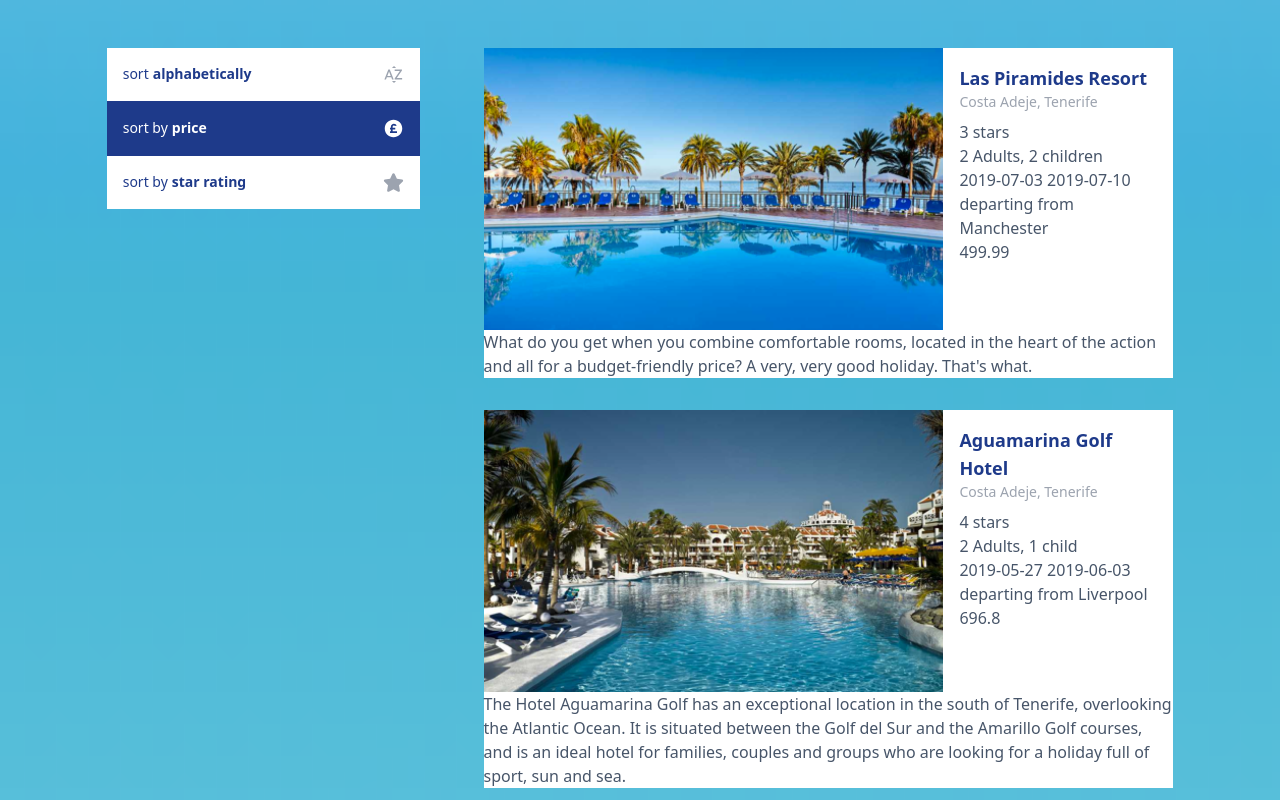
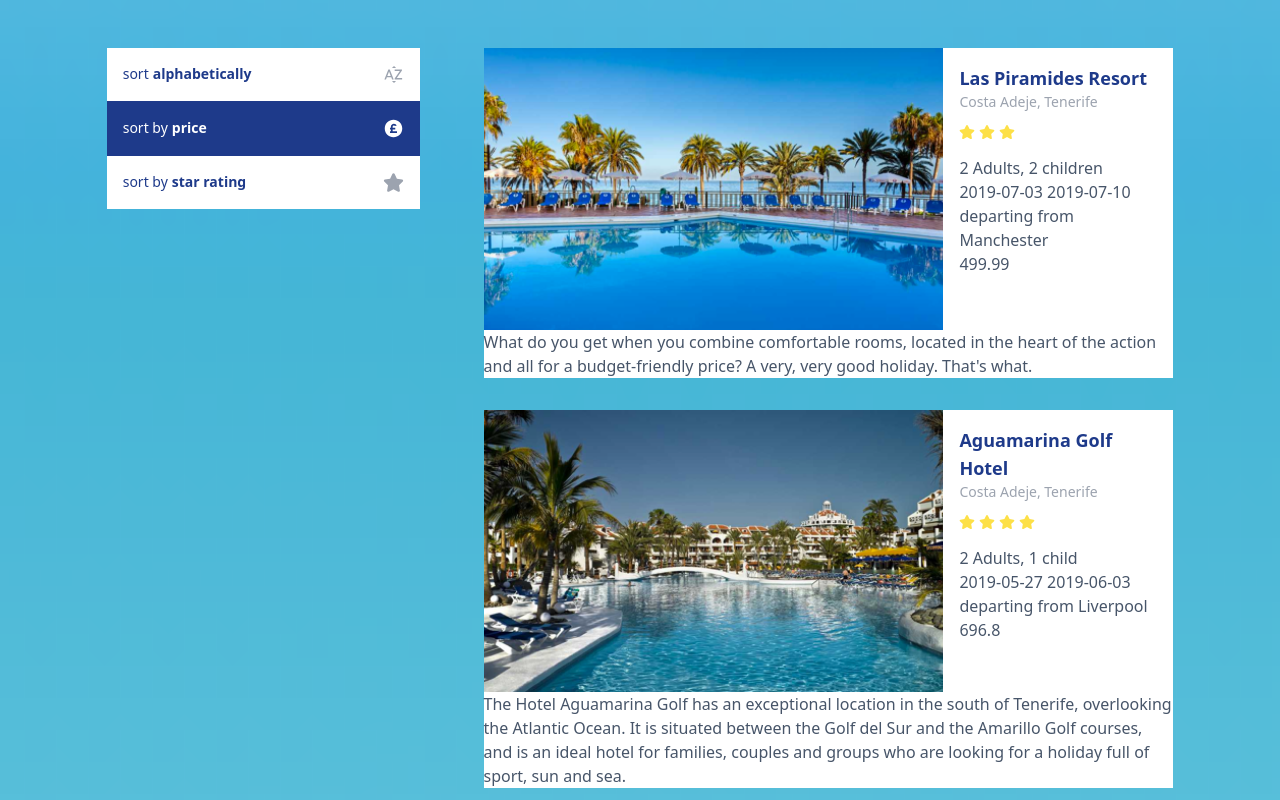
Before and after one commit to RazzBerryMand/hotel-sorting-app, a React (Create React App) app: page / in a window 1280 px wide. Shown: the top 800 px of the page. Built offline with nearby package versions, Linux system fonts and the light colour scheme.

Commit message:
feat: add star rating component

```diff
--- a/src/components/HolidayPod/holidayPod.js
+++ b/src/components/HolidayPod/holidayPod.js
@@ -1,6 +1,7 @@
 import React from "react";
 import { Travellers } from "../Travellers/travellers";
 import { TripDates } from "../TripDates/tripDates";
+import { StarRating } from "../StarRating/starRating";
 
 export const HolidayPod = ({
   name,
@@ -25,8 +26,8 @@ export const HolidayPod = ({
             <h2 className="text-lg font-bold text-blue-900">{name}</h2>
             <p className="text-sm text-gray-400">{location}</p>
           </div>
-          {/* TODO: build star rating component */}
-          {rating} stars
+
+          <StarRating rating={rating} />
           <>
             <Travellers {...travellers} />
             <TripDates {...tripDates} />
--- /dev/null
+++ b/src/components/StarRating/starRating.js
@@ -0,0 +1,16 @@
+import React from "react";
+import { FaStar } from "react-icons/fa6";
+
+export const StarRating = ({ rating }) => {
+  const stars = [];
+
+  for (let i = 0; i < Math.min(rating, 5); i++) {
+    stars.push(
+      <span className="mr-1">
+        <FaStar />
+      </span>
+    );
+  }
+
+  return <div className="flex text-yellow-300 pt-1 pb-4">{stars}</div>;
+};
```
